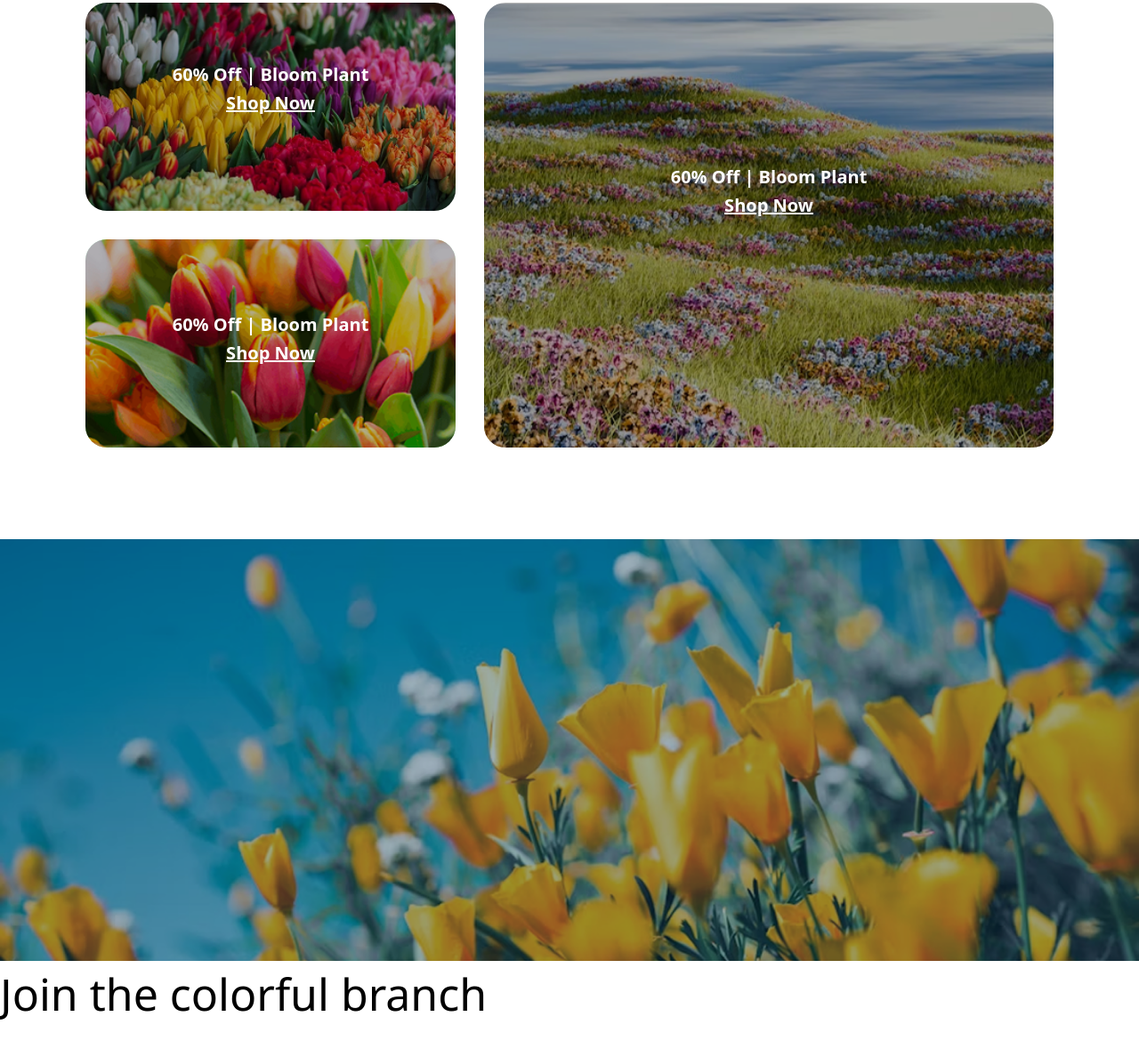
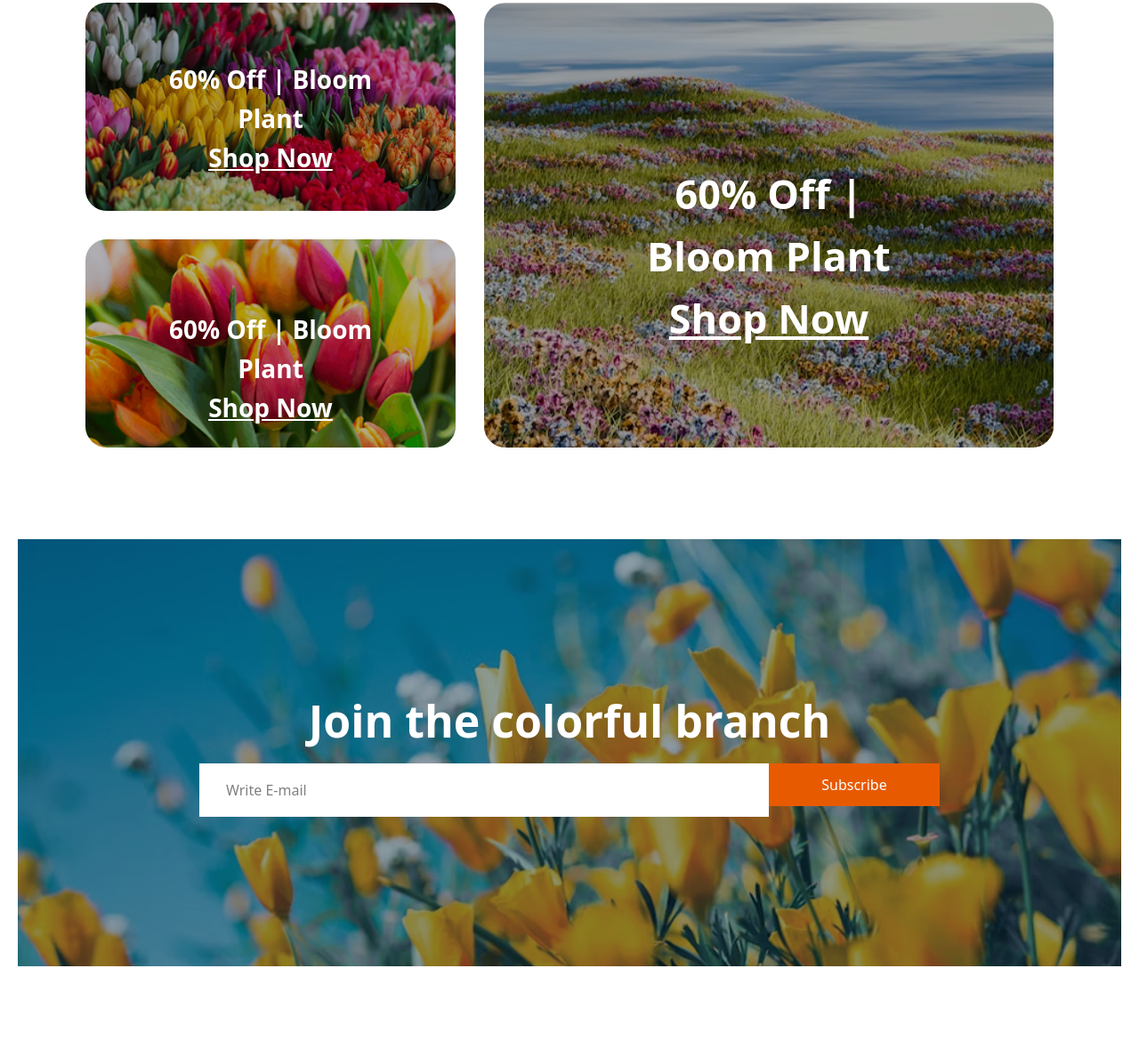
Before and after one commit to Ragib-Raiyan-0/assignment-2, a plain HTML site: page assignment 1.html in a window 1280 px wide. Shown: the part 3115-4294 px from the top of the page at 89% size. After the commit the page ends 4221 px from the top, so only its background shows below. Drawn offline with nearby package versions, Linux system fonts and the light colour scheme.

Commit message:
5th part upload

```diff
--- a/assignment 1.html
+++ b/assignment 1.html
@@ -159,7 +159,7 @@
                 <div class="col-span-2 relative overflow-hidden rounded-3xl text-center items-center">
                     <img src="Media/deal-bloom.png" alt="" class="absolute top-0 left-0 w-full h-full object-cover z-0">
                     <div class="absolute top-0 left-0 w-full h-full z-1 bg-black opacity-30"></div>
-                    <div class="relative z-10 text-white font-semibold text-lg md:p-[65px] p-[28px] h text-[20px]">
+                    <div class="relative z-10 text-white font-semibold text-lg md:p-[65px] p-[28px] h text-[28px]">
                        <p> 60% Off | Bloom Plant</p>
                        <a href=""><p class="underline">Shop Now</p></a>
                     </div>
@@ -168,7 +168,7 @@
                 <div class="col-span-3 row-span-2 relative overflow-hidden rounded-3xl text-center items-center">
                     <img src="Media/deal-zabo.png" alt="" class="absolute top-0 left-0 w-full h-full object-cover z-0">
                     <div class="absolute top-0 left-0 w-full h-full z-1 bg-black opacity-30"></div>
-                      <div class="relative z-10 text-white font-semibold text-lg md:p-[180px] p text-[20px]">
+                      <div class="relative z-10 text-white font-semibold text-lg md:p-[180px] p md:text-[45px] text-[28px]">
                        <p> 60% Off | Bloom Plant</p>
                        <a href=""><p class="underline">Shop Now</p></a>
                     </div>
@@ -176,35 +176,32 @@
                 <div class="col-span-2  bg-green-200 relative overflow-hidden rounded-3xl text-center items-center">
                     <img src="Media/deal-ana.png" alt="" class="absolute top-0 left-0 w-full h-full object-cover z-0">
                     <div class="absolute top-0 left-0 w-full h-full z-1 bg-black opacity-30"></div>
-                      <div class="relative z-10 text-white font-semibold text-lg p-[80px] text-[20px]">
+                      <div class="relative z-10 text-white font-semibold text-lg p-[80px] text-[28px]">
                        <p> 60% Off | Bloom Plant</p>
                        <a href=""><p class="underline">Shop Now</p></a>
                     </div>
                 </div>
             </div>
-
-
-
-
-            <!--  -->
-
-
-
-
-
-
         </div>
     </div>
 
+
     <!-- 5th part -->
-    <div class="conclusion">
-        <div class="c-img">
-            <img src="Media/news-letter-bg.png" alt="">
+
+    <div class="conclusion flex justify-center items-center
+    h-[60vh] bg-green-200 m-[20px] flex-col relative">
+        <!-- <div class="c-img"> -->
+            <img src="Media/news-letter-bg.png" alt="" class="absolute top-0 left-0 w-full h-full object-cover z-0 ">
+        <!-- </div> -->
+       <div class="absolute top-0 left-0 w-full h-full z-1 bg-black opacity-10"></div>
+            <p class="md:text-[50px] text-[28px] font-bold z-1 text-white">Join the colorful branch</p>
+
+
+        <div class="mail flex">
+            <input type="email" placeholder="Write E-mail" class="w-[50vw] h-[6vh]">
+            <button class="md:w-[15vw] w-[20vw] md:h-[6vh] h-[8vh] ">Subscribe</button>
         </div>
-        <div class="c-text">
-            <p class="text-[50px]">Join the colorful branch</p>
-        </div>
-        <input type="email" name="Enter E-mail" id="enter">
+
 
     </div>
 </body>
--- a/css file.css
+++ b/css file.css
@@ -276,7 +276,7 @@ padding: 2%;
 
   background-color: rgba(0, 0, 0, 0.4);
   text-align: center;
-}
+
 .conclusion input{
     background-color: #c64a00;
     border-radius: 10%;
@@ -288,3 +288,20 @@ padding: 2%;
     justify-content: center;
     align-items: center;
 }
+.mail{
+    margin-top: 10px;
+    z-index: 1;
+
+}
+.mail input{
+
+
+
+    padding: 30px;
+    background-color: #ffffff;
+}
+.mail button{
+    background-color: #e85a00;
+
+    color: #ffffff;
+}
```
